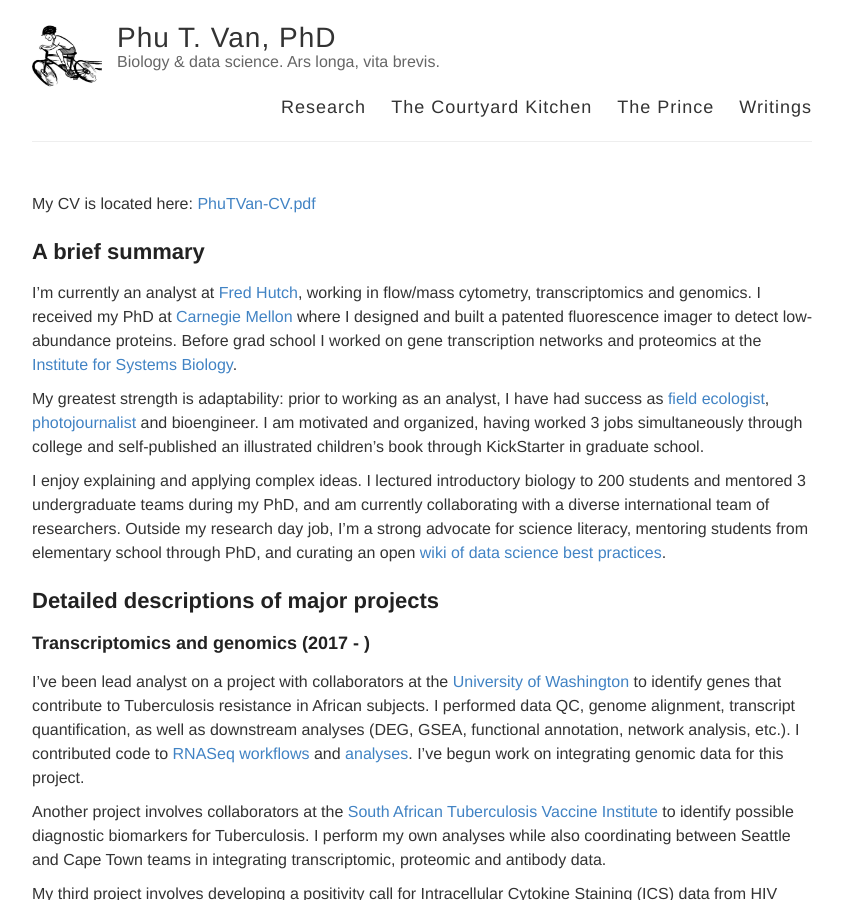
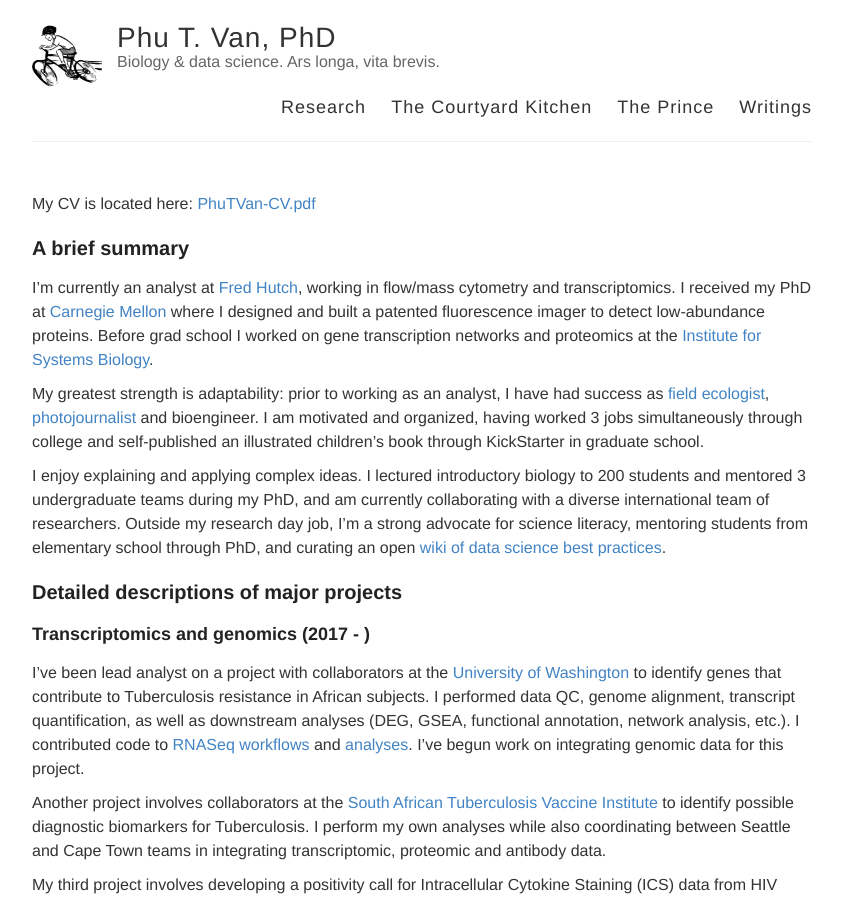
Before and after one commit to ptvan/ptvan.github.io, a Jekyll site: the page built from research.md, in a window 1280 px wide and 900 px high. Shown: the whole window, without its empty margins (218-1061 px from the left). Built offline with Jekyll 4.4.1, drawn with Linux system fonts in a browser that asks for light colours.

Commit message:
markdown cleaning

```diff
--- a/research.md
+++ b/research.md
@@ -6,17 +6,18 @@
 
 My CV is located here: [PhuTVan-CV.pdf](PhuTVan-CV.pdf)
 
-# A brief summary
+## A brief summary
 
-I'm currently an analyst at [Fred Hutch](http://rglab.org), working in flow/mass cytometry, transcriptomics and genomics. I received my PhD at [Carnegie Mellon](https://cmu.edu/bio) where I designed and built a patented fluorescence imager to detect low-abundance proteins. Before grad school I worked on gene transcription networks and proteomics at the [Institute for Systems Biology](https://baliga.systemsbiology.net/).
+I'm currently an analyst at [Fred Hutch](http://rglab.org), working in flow/mass cytometry and transcriptomics. I received my PhD at [Carnegie Mellon](https://cmu.edu/bio) where I designed and built a patented fluorescence imager to detect low-abundance proteins. Before grad school I worked on gene transcription networks and proteomics at the [Institute for Systems Biology](https://baliga.systemsbiology.net/).
 
 My greatest strength is adaptability: prior to working as an analyst, I have had success as [field ecologist](https://www.fs.usda.gov/colville), [photojournalist](https://makingtheprince.blogspot.com/2013/11/meet-author.html) and bioengineer. I am motivated and organized, having worked 3 jobs simultaneously through college and self-published an illustrated children's book through KickStarter in graduate school.
 
 I enjoy explaining and applying complex ideas. I lectured introductory biology to 200 students and mentored 3 undergraduate teams during my PhD, and am currently collaborating with a diverse international team of researchers. Outside my research day job, I'm a strong advocate for science literacy, mentoring students from elementary school through PhD, and curating an open [wiki of data science best practices](https://sciwiki.fredhutch.org).
 
-# Detailed descriptions of major projects
+## Detailed descriptions of major projects
 
 ### Transcriptomics and genomics (2017 - )
+
 I've been lead analyst on a project with collaborators at the [University of Washington](https://www.washington.edu/) to identify genes that contribute to Tuberculosis resistance in African subjects. I performed data QC, genome alignment, transcript quantification, as well as downstream analyses (DEG, GSEA, functional annotation, network analysis, etc.). I contributed code to [RNASeq workflows](https://github.com/rglab/rnaseqpipeliner) and [analyses](https://github.com/ptvan/r-snippets). I've begun work on integrating genomic data for this project.
 
 Another project involves collaborators at the [South African Tuberculosis Vaccine Institute](http://www.satvi.uct.ac.za/) to identify possible diagnostic biomarkers for Tuberculosis. I perform my own analyses while also coordinating between Seattle and Cape Town teams in integrating transcriptomic, proteomic and antibody data.
@@ -24,11 +25,13 @@
 My third project involves developing a positivity call for Intracellular Cytokine Staining (ICS) data from HIV vaccine trials. The goal of this project is to increase accuracy of the ICS assay while reducing the number of markers required.
 
 ### Flow cytometry (2014 - 2018)
+
 As a postdoc, I helped extend [OpenCyto](http://opencyto.org), an open-source R software framework for analyzing high-dimensional flow-cytometry and mass-cytometry data. I also worked on ggCyto, an R package that enables ggplot-style plotting of flow- and mass-cytometry datasets. [publication](https://www.ncbi.nlm.nih.gov/pmc/articles/PMC6223365/)
 
 ![ggCyto](/images/ggcyto-example.jpg "ggcyto-example.jpg")
 
 ### Structured Illumination Gel Imager (SIGI) and 2DE protein gels (2009 - 2014)
+
 My PhD contained 3 parts: first, I built a high-dynamic-range imager to detect rare proteins in 2-dimensional electrophoretic (2DE) gels, which we dubbed SIGI. SIGI captured multiple exposures of the 2DE gels containing fluorescently-labelled proteins with structured illumination from an LCD projector and automatically assembled the final 32-bit grayscale images. SIGI also contained a robotic cutting arm that can excise the proteins from the gels for sequencing by tandem mass spectra (MS/MS).  Carnegie Mellon was granted a US [patent](https://patents.google.com/patent/US10362237B2/) on SIGI after I graduated. [publication](https://www.ncbi.nlm.nih.gov/pubmed/24935033)
 
 Second, I developed and refined an agarose stacking gel that improved protein retention during the preparation of 2DE gels for MS/MS sequencing. [publication](https://www.ncbi.nlm.nih.gov/pubmed/25042010)
@@ -38,16 +41,19 @@
 ![SIGI overview](/images/SIGI-operation.jpg "SIGI-operation.jpg")
 
 ### Microbial oxidative stress response network (2008 - 2009)
+
 Working at the Institute for Systems Biology (ISB) as a research associate, I worked on an extended version of [Inferelator](https://www.ncbi.nlm.nih.gov/pubmed/16686963), an algorithm for predicting regulators of gene expression at the time implemented in R. This branch of the algorithm ended up being superseded, but you can see what I worked on in this Github [repository](https://github.com/ptvan/inferelator-ancient). This work enabled us to build and test a model of oxidative stress response in the archaeon _Halobacterium salinarum_, which can survive extremely salty environments like the Great Salt Lake. [publication](https://www.ncbi.nlm.nih.gov/pmc/articles/PMC1987344/)
 
 ![EGRIN_OS network](/images/EGRIN_OS-network.jpg "EGRIN_OS-network.jpg")
 
 ### Microbial PeptideAtlas database and web portal (2006 - 2008)
+
 During my internship at ISB, I converted peptide mass spectra of _Halobacterium_ experiments from vendor-specific binary formats into mzXML, mapped spectra to peptides then loaded the proteins into SQLServer-backed web [portal](https://peptideatlas.org). We also found biases in peptide detection depending on the sequencing method used. [publication](https://www.ncbi.nlm.nih.gov/pmc/articles/PMC2643335/)
 
 ![Halobacterium PeptideAtlas](/images/halopeptideatlas-peptidecount.jpg "halopeptideatlas-peptidecount.jpg")
 
 ### Geospatial model of rodent spread in Seattle (2006 - 2007)
+
 As part of our Bachelor theses, my University of Washington classmate and good friend Filip and I collected sightings of the rodent [nutria](https://en.wikipedia.org/wiki/Coypu) (Myocastor coypus) in western Washington, mainly in areas surrounding Union Bay. I create a linear model to predict the spread of the species in Seattle using R and ArcGIS. This project ended up informing a decision by the UW's Environmental Health and Safety not to undertake eradication efforts, since much of the nutria population was not surviving through the winters anyway.
 
 ![UBNA nutria map](/images/UBNA-model.jpg "UBNA-model.jpg")
```
